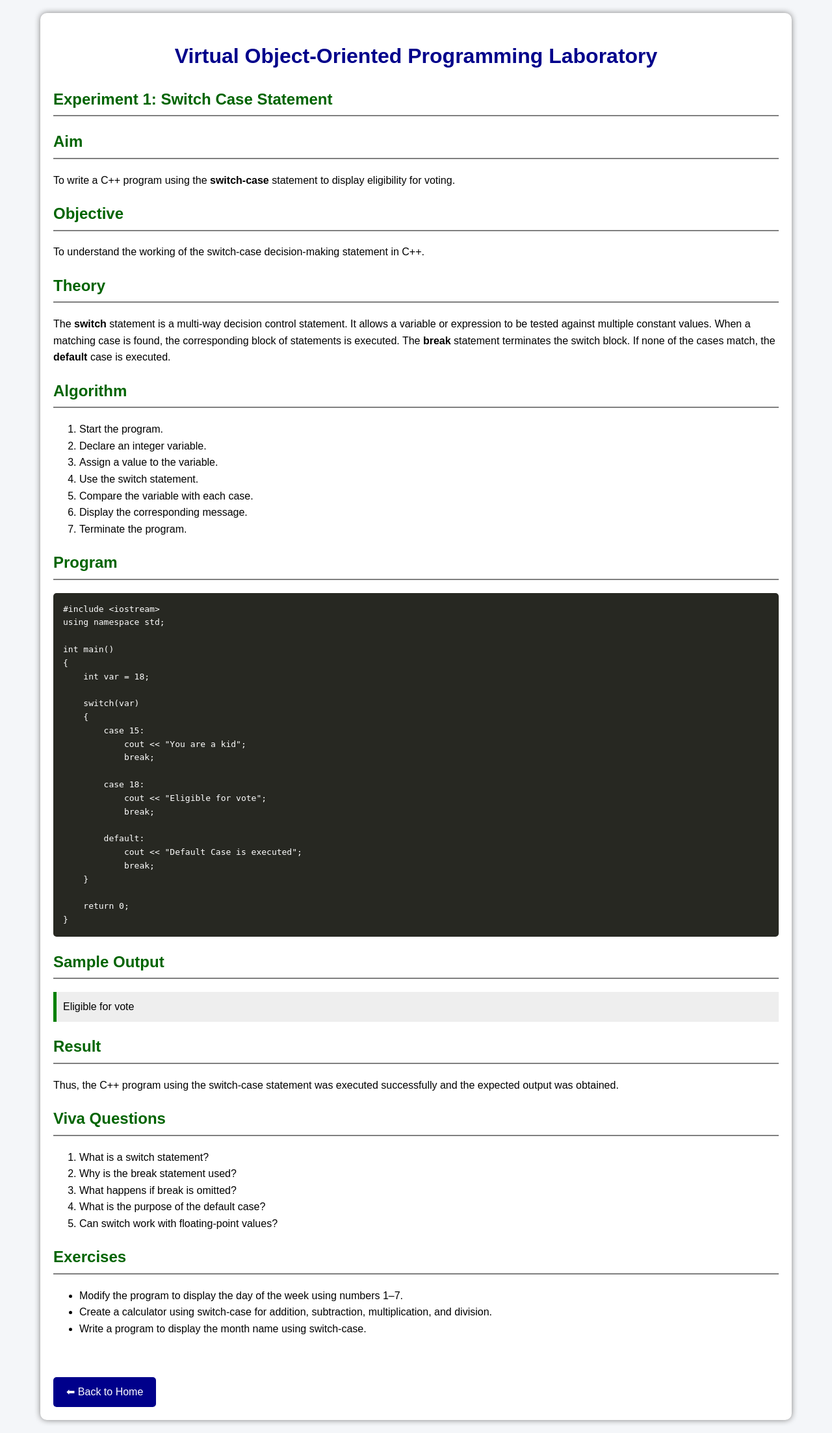
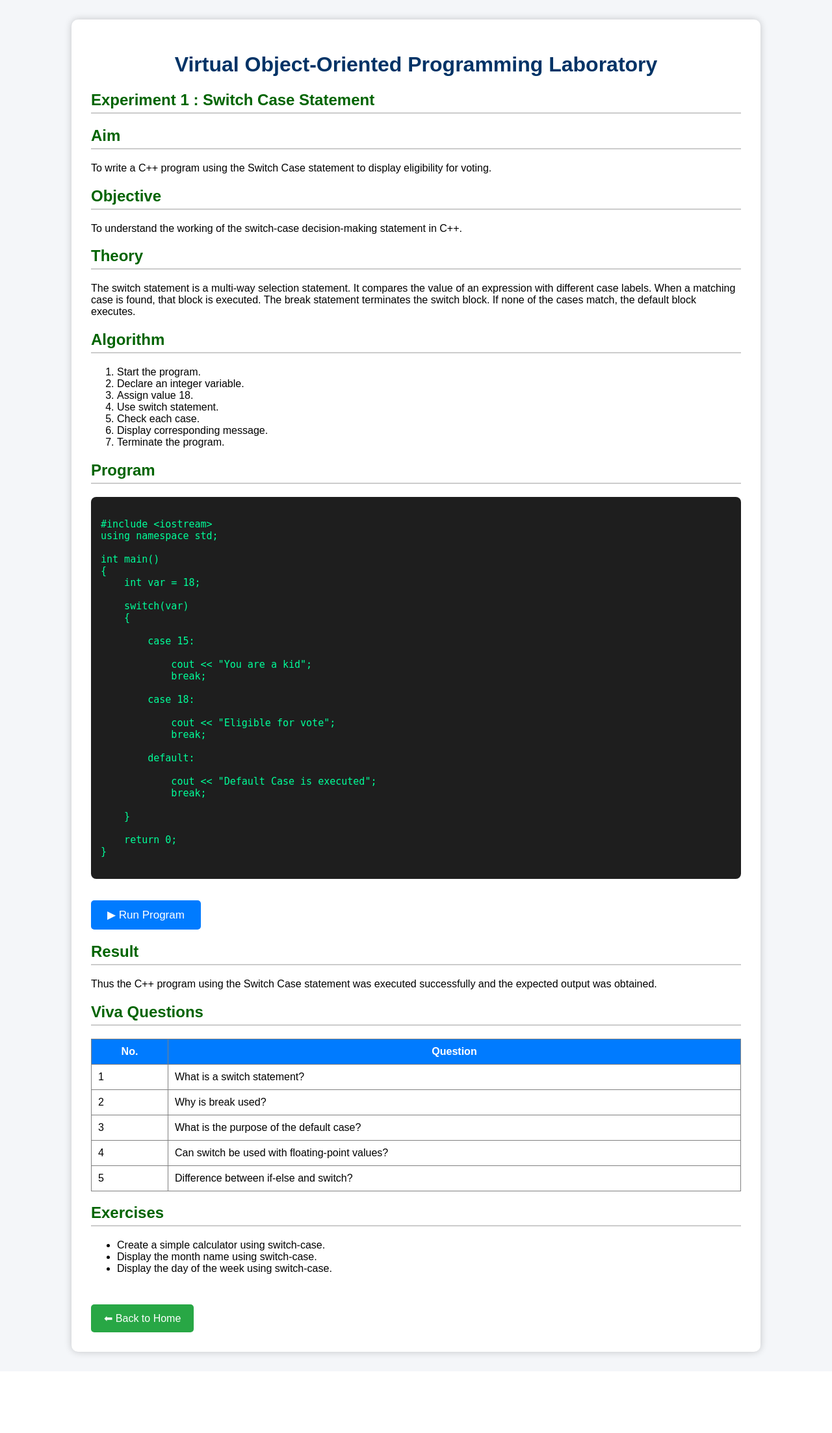
Before and after one commit to krithiga80/OODPVLAB, a Flask app: page /experiment/1 in a window 1280 px wide. Shown: the whole page at 65% size. After the commit the page ends 2091 px from the top, so only its background shows below. Run offline with Flask 3, Linux system fonts and the light colour scheme.

Commit message:
Updated Experiment 1

```diff
--- a/templates/exp1.html
+++ b/templates/exp1.html
@@ -4,64 +4,111 @@
 <head>
 <meta charset="UTF-8">
 <meta name="viewport" content="width=device-width, initial-scale=1.0">
+
 <title>Experiment 1 - Switch Case</title>
 
 <style>
-        body {
-            font-family: Arial, sans-serif;
-            background-color: #f4f6f9;
-            margin: 20px;
-            line-height: 1.6;
+
+body{
+    font-family:Arial,Helvetica,sans-serif;
+    background:#f4f6f9;
+    margin:0;
 }
 
-        .container {
-            width: 90%;
-            margin: auto;
-            background: white;
-            padding: 20px;
-            border-radius: 10px;
-            box-shadow: 0px 0px 10px gray;
+.container{
+    width:90%;
+    max-width:1000px;
+    margin:30px auto;
+    background:white;
+    padding:30px;
+    border-radius:10px;
+    box-shadow:0 0 12px rgba(0,0,0,0.2);
 }
 
-        h1 {
-            text-align: center;
-            color: darkblue;
+h1{
+    text-align:center;
+    color:#003366;
 }
 
-        h2 {
-            color: darkgreen;
-            border-bottom: 2px solid gray;
-            padding-bottom: 5px;
+h2{
+    color:#006400;
+    border-bottom:2px solid #ccc;
+    padding-bottom:5px;
 }
 
-        pre {
-            background: #272822;
-            color: white;
-            padding: 15px;
-            border-radius: 5px;
-            overflow-x: auto;
+pre{
+    background:#1e1e1e;
+    color:#00ff99;
+    padding:15px;
+    border-radius:8px;
+    overflow:auto;
+    font-size:15px;
 }
 
-        .output {
-            background: #eeeeee;
-            color: black;
-            padding: 10px;
-            border-left: 5px solid green;
+button{
+
+    background:#007BFF;
+    color:white;
+    padding:12px 25px;
+    border:none;
+    border-radius:5px;
+    cursor:pointer;
+    font-size:17px;
 }
 
-        .button {
-            display: inline-block;
-            padding: 10px 20px;
-            background: darkblue;
-            color: white;
-            text-decoration: none;
-            border-radius: 5px;
-            margin-top: 20px;
+button:hover{
+
+    background:#0056b3;
 }
 
-        .button:hover {
-            background: green;
+#output{
+
+    display:none;
+    margin-top:20px;
+    background:#eeeeee;
+    border-left:5px solid green;
+    padding:15px;
+    font-size:18px;
 }
+
+.back{
+
+    display:inline-block;
+    margin-top:30px;
+    text-decoration:none;
+    background:#28a745;
+    color:white;
+    padding:12px 20px;
+    border-radius:5px;
+}
+
+.back:hover{
+
+    background:#1f7d34;
+}
+
+table{
+
+    width:100%;
+    border-collapse:collapse;
+}
+
+table,th,td{
+
+    border:1px solid gray;
+}
+
+th{
+
+    background:#007BFF;
+    color:white;
+}
+
+th,td{
+
+    padding:10px;
+}
+
 </style>
 
 </head>
@@ -72,45 +119,60 @@
 
 <h1>Virtual Object-Oriented Programming Laboratory</h1>
 
-<h2>Experiment 1: Switch Case Statement</h2>
+<h2>Experiment 1 : Switch Case Statement</h2>
 
 <h2>Aim</h2>
 
 <p>
-To write a C++ program using the <strong>switch-case</strong> statement to display eligibility for voting.
+
+To write a C++ program using the Switch Case statement to display eligibility for voting.
+
 </p>
 
 <h2>Objective</h2>
 
 <p>
+
 To understand the working of the switch-case decision-making statement in C++.
+
 </p>
 
 <h2>Theory</h2>
 
 <p>
-The <strong>switch</strong> statement is a multi-way decision control statement.
-It allows a variable or expression to be tested against multiple constant values.
-When a matching case is found, the corresponding block of statements is executed.
-The <strong>break</strong> statement terminates the switch block.
-If none of the cases match, the <strong>default</strong> case is executed.
+
+The switch statement is a multi-way selection statement.
+It compares the value of an expression with different case labels.
+When a matching case is found, that block is executed.
+The break statement terminates the switch block.
+If none of the cases match, the default block executes.
+
 </p>
 
 <h2>Algorithm</h2>
 
 <ol>
+
 <li>Start the program.</li>
+
 <li>Declare an integer variable.</li>
-<li>Assign a value to the variable.</li>
-<li>Use the switch statement.</li>
-<li>Compare the variable with each case.</li>
-<li>Display the corresponding message.</li>
+
+<li>Assign value 18.</li>
+
+<li>Use switch statement.</li>
+
+<li>Check each case.</li>
+
+<li>Display corresponding message.</li>
+
 <li>Terminate the program.</li>
+
 </ol>
 
 <h2>Program</h2>
 
 <pre>
+
 #include &lt;iostream&gt;
 using namespace std;
 
@@ -120,58 +182,134 @@ int main()
 
     switch(var)
     {
+
         case 15:
+
             cout &lt;&lt; "You are a kid";
             break;
 
         case 18:
+
             cout &lt;&lt; "Eligible for vote";
             break;
 
         default:
+
             cout &lt;&lt; "Default Case is executed";
             break;
+
     }
 
     return 0;
 }
+
 </pre>
 
-<h2>Sample Output</h2>
+<br>
 
-<div class="output">
+<button onclick="runProgram()">▶ Run Program</button>
+
+<div id="output">
+
+<h3>Program Output</h3>
+
+<pre>
+
 Eligible for vote
+
+</pre>
+
 </div>
 
 <h2>Result</h2>
 
 <p>
-Thus, the C++ program using the switch-case statement was executed successfully and the expected output was obtained.
+
+Thus the C++ program using the Switch Case statement was executed successfully and the expected output was obtained.
+
 </p>
 
 <h2>Viva Questions</h2>
 
-<ol>
-<li>What is a switch statement?</li>
-<li>Why is the break statement used?</li>
-<li>What happens if break is omitted?</li>
-<li>What is the purpose of the default case?</li>
-<li>Can switch work with floating-point values?</li>
-</ol>
+<table>
+
+<tr>
+
+<th>No.</th>
+
+<th>Question</th>
+
+</tr>
+
+<tr>
+
+<td>1</td>
+
+<td>What is a switch statement?</td>
+
+</tr>
+
+<tr>
+
+<td>2</td>
+
+<td>Why is break used?</td>
+
+</tr>
+
+<tr>
+
+<td>3</td>
+
+<td>What is the purpose of the default case?</td>
+
+</tr>
+
+<tr>
+
+<td>4</td>
+
+<td>Can switch be used with floating-point values?</td>
+
+</tr>
+
+<tr>
+
+<td>5</td>
+
+<td>Difference between if-else and switch?</td>
+
+</tr>
+
+</table>
 
 <h2>Exercises</h2>
 
 <ul>
-<li>Modify the program to display the day of the week using numbers 1–7.</li>
-<li>Create a calculator using switch-case for addition, subtraction, multiplication, and division.</li>
-<li>Write a program to display the month name using switch-case.</li>
+
+<li>Create a simple calculator using switch-case.</li>
+
+<li>Display the month name using switch-case.</li>
+
+<li>Display the day of the week using switch-case.</li>
+
 </ul>
 
-<br>
-
-<a href="/" class="button">⬅ Back to Home</a>
+<a href="/" class="back">⬅ Back to Home</a>
 
 </div>
 
+<script>
+
+function runProgram()
+{
+
+document.getElementById("output").style.display="block";
+
+}
+
+</script>
+
 </body>
+
 </html>
```
Lines whose indentation alone changed are shown as unchanged.
